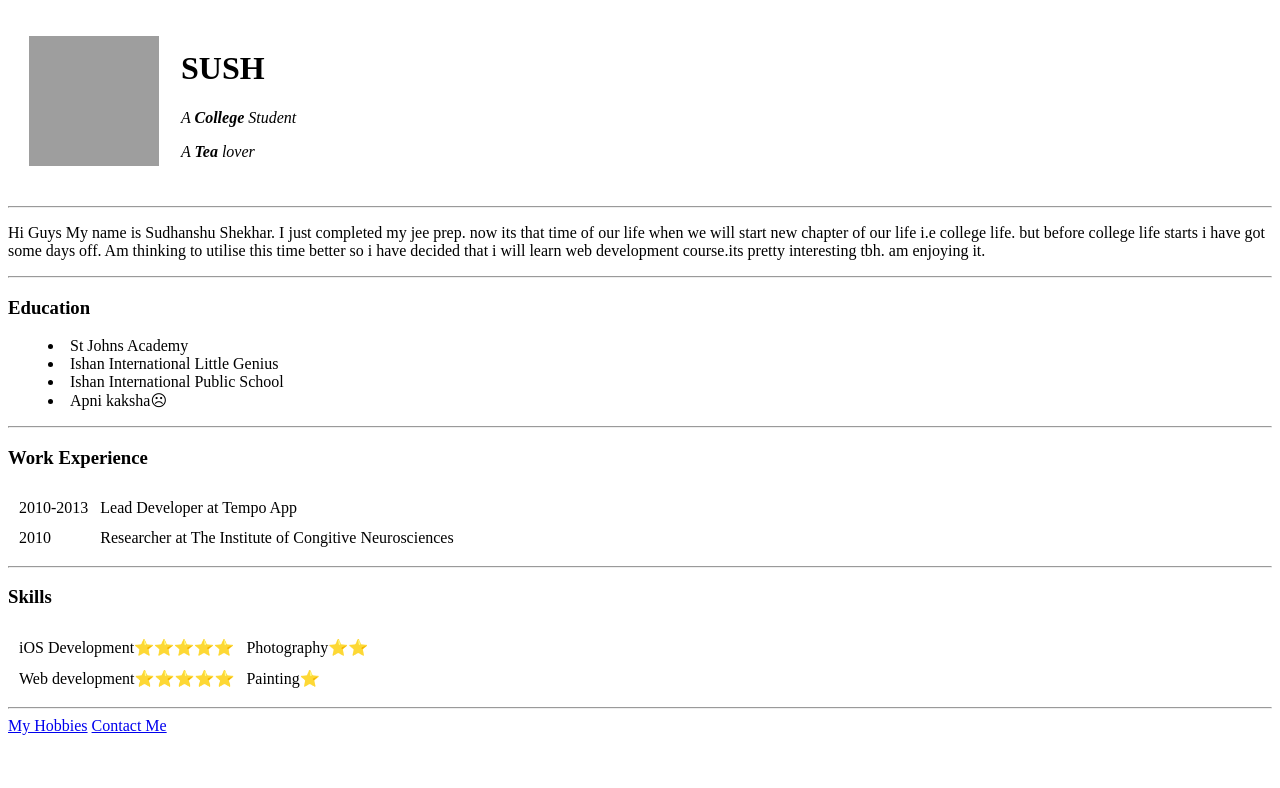
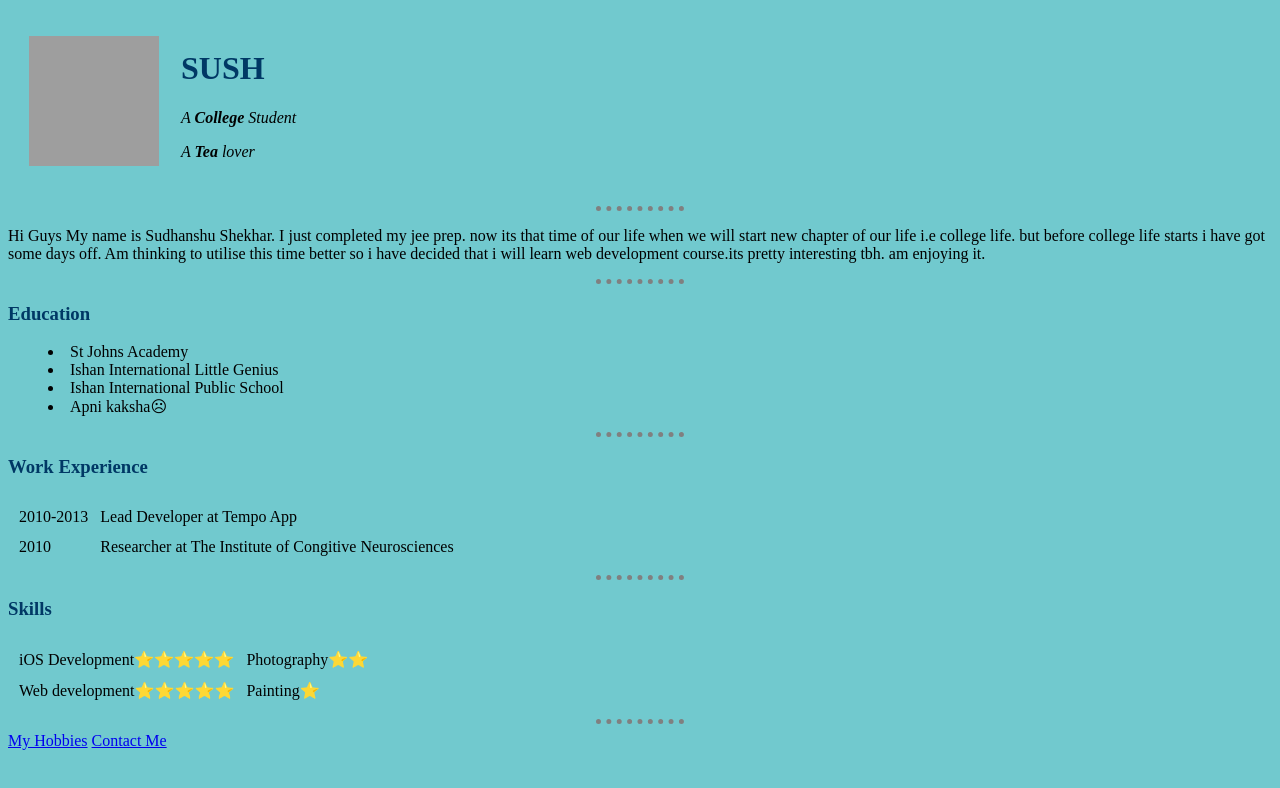
Before and after one commit to sudhanshushekharr/cv, a plain HTML site: page index.html in a window 1280 px wide. Drawn offline with Linux system fonts and the light colour scheme; files that its build step writes are made by us from their sources; grey boxes are pictures that could not be loaded.

Commit message:
Add files via upload

```diff
--- a/index.html
+++ b/index.html
@@ -4,6 +4,7 @@
 <head>
   <meta charset="utf-8">
   <title>💙SUSH Personal Site💙</title>
+  <link rel="stylesheet" href="css/styles.css">
 </head>
 
 <body>
--- /dev/null
+++ b/styles.css
@@ -0,0 +1,18 @@
+body {
+  background-color: #71C9CE;
+}
+
+hr {
+  border-style: none;
+  border-top-style: dotted;
+  border-color: grey;
+  border-width: 5px;
+  width: 7%;
+}
+
+h1 {
+  color: #003865;
+}
+h3 {
+  color: #003865;
+}
```
Also changed, not shown: Contact Me.html (+2 -0 lines), My Hobbies.html (+2 -0 lines).
